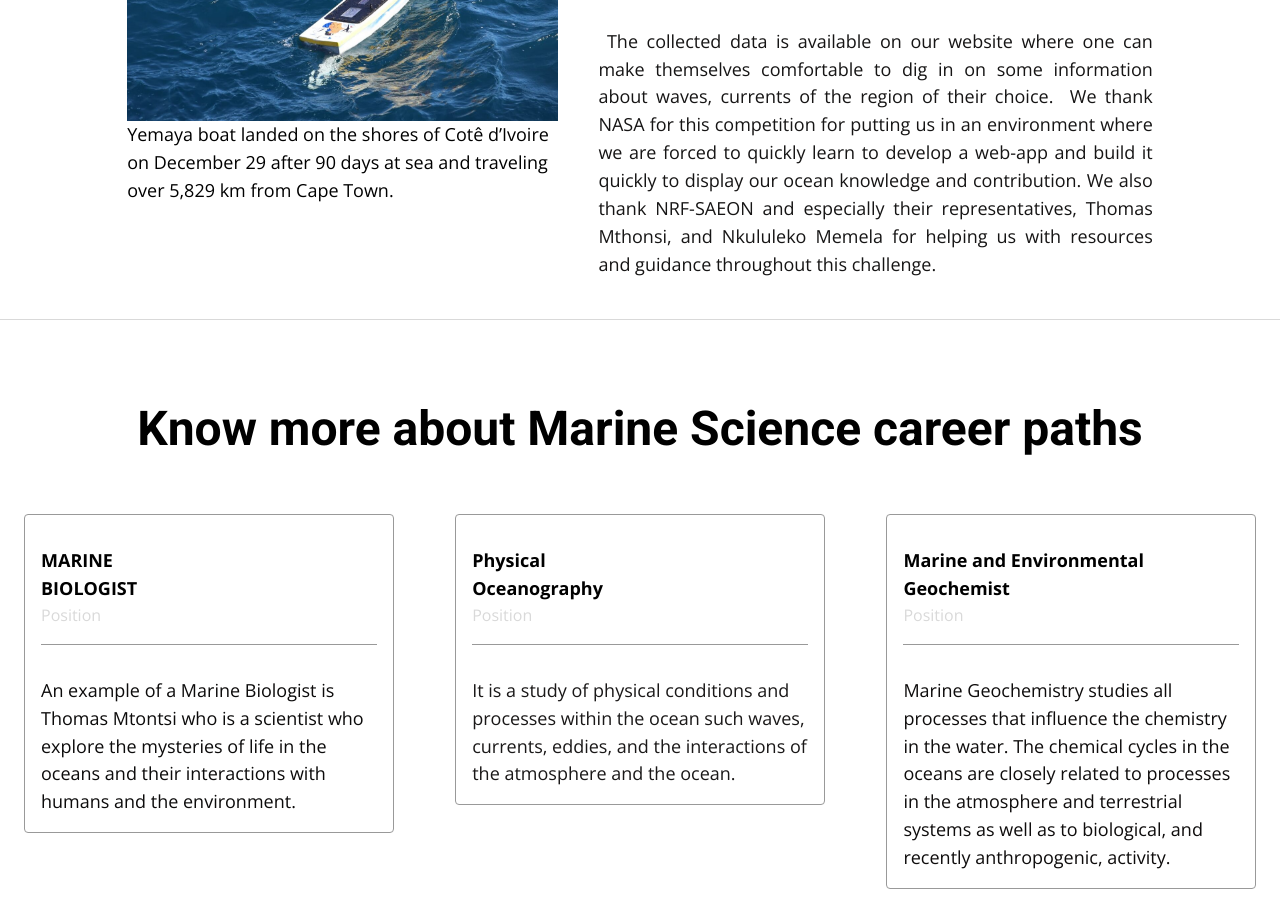
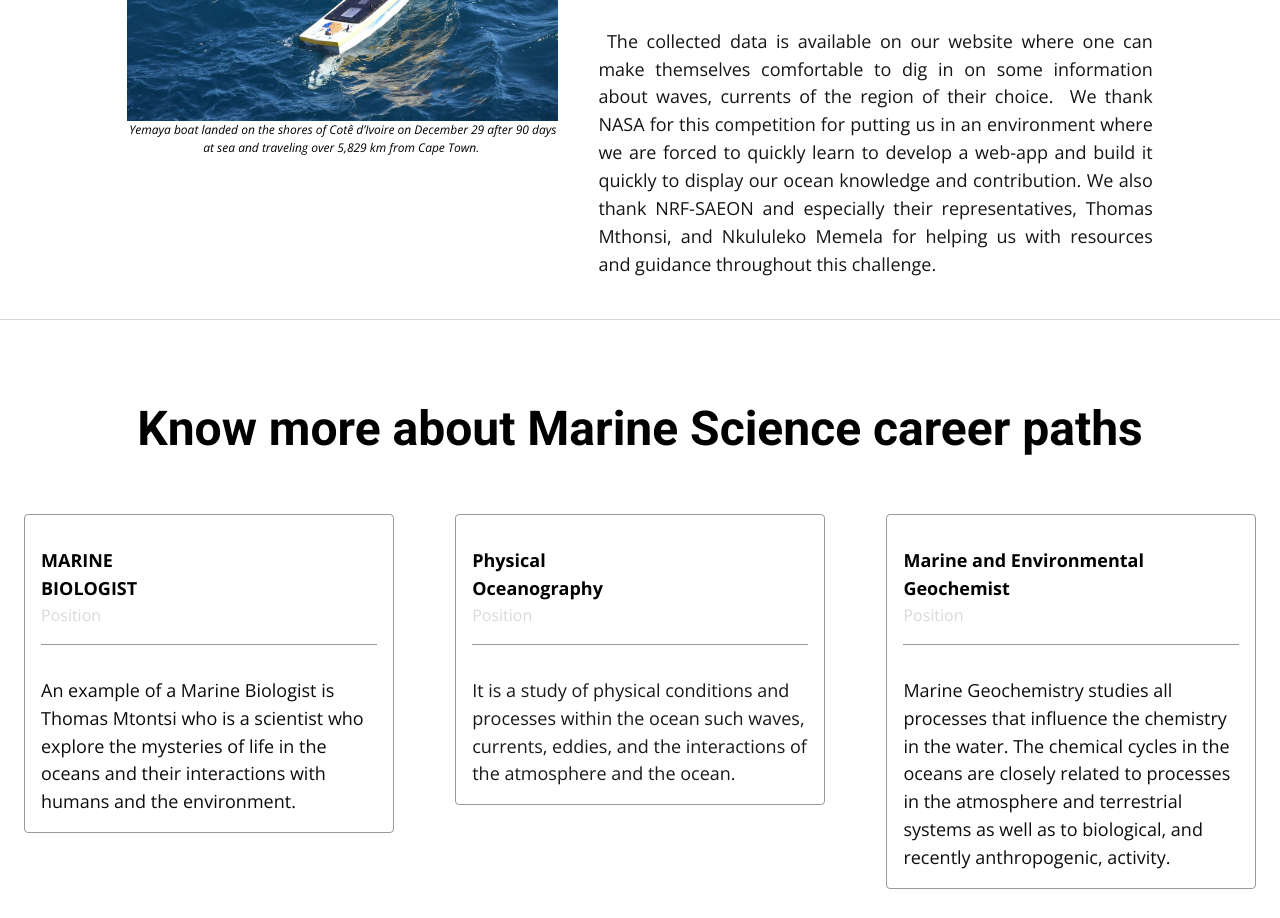
Before and after one commit to oceanangels-yamaya/oceanangels-yamaya.github.io, a website built with Parcel: page index.html in a window 1280 px wide. Shown: the part 3807-4725 px from the top of the page. Built offline with nearby package versions, Linux system fonts and the light colour scheme.

Commit message:
Add files via upload
Make the caption Italic

```diff
--- a/index.css
+++ b/index.css
@@ -555,6 +555,12 @@
   width: 100%;
   height: 332px;
   object-fit: cover;
+}
+.home-text42 {
+  font-size: 12px;
+  font-style: italic;
+  text-align: center;
+  font-weight: 400;
 }
 .home-text-container {
   width: 45%;
--- a/index.html
+++ b/index.html
@@ -317,7 +317,7 @@
               alt="image"
               class="home-image6"
             />
-            <span>
+            <span class="home-text42">
               Yemaya boat landed on the shores of Cotê d’Ivoire on December 29
               after 90 days at sea and traveling over 5,829 km from Cape
               Town.&nbsp;
```
